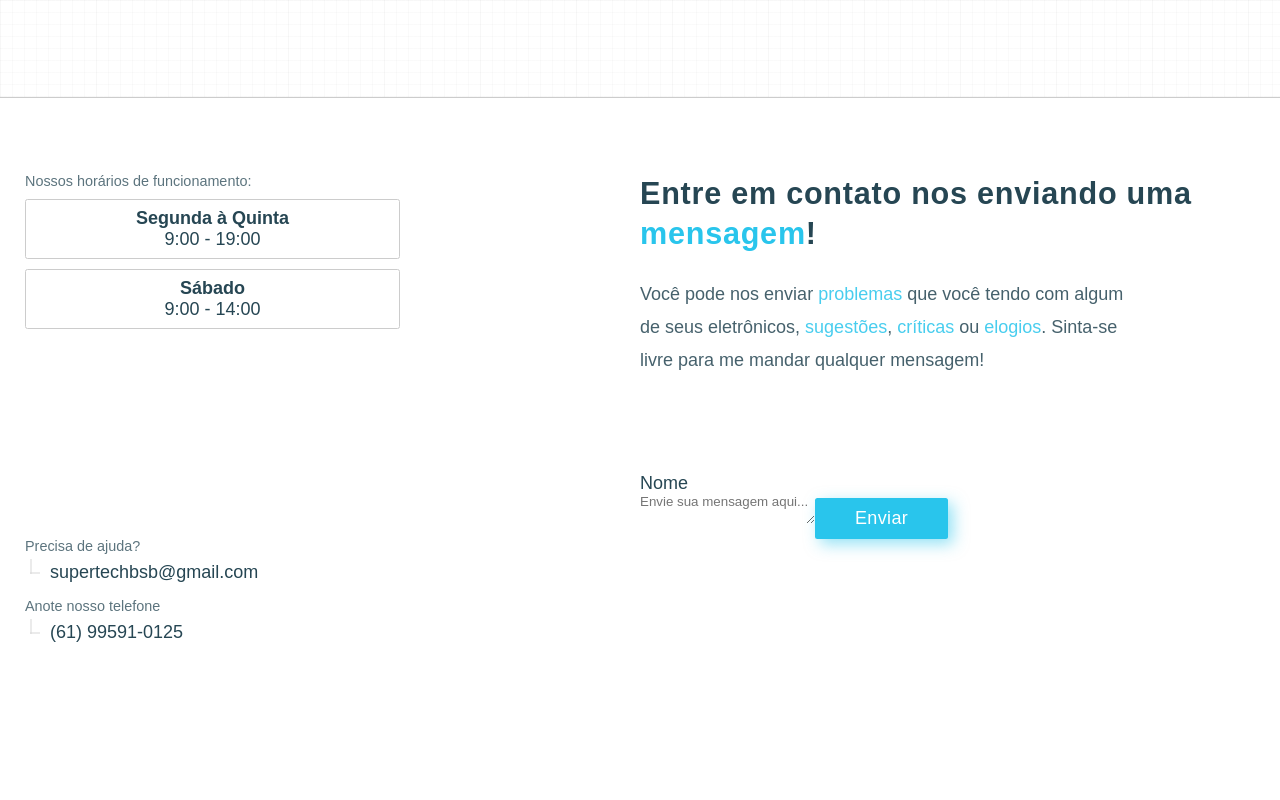
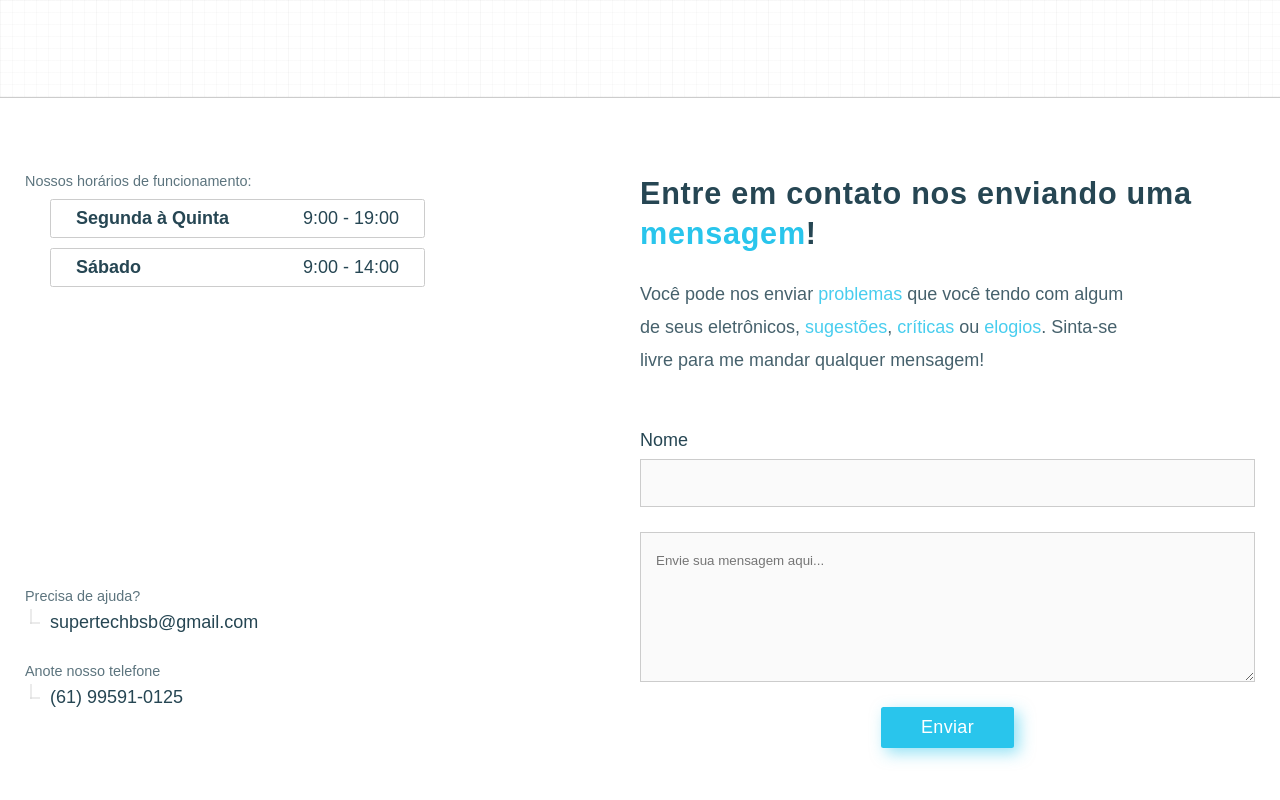
Before and after one commit to gasampaiosouza/tech-website, a Next.js app: page / in a window 1280 px wide. Shown: the part 1604-2404 px from the top of the page. Built offline with nearby package versions, Linux system fonts and the light colour scheme.

Commit message:
finish form styles

```diff
--- a/components/Contact/style.module.scss
+++ b/components/Contact/style.module.scss
@@ -29,11 +29,49 @@
 
 .form {
 	grid-row: 2;
-	// ...
+	margin: $default-spacing 0;
+	@include flex();
+
+	.input {
+		width: 100%;
+		border: $default-border;
+		padding: 15px;
+
+		background: #fafafa;
+		transition: background 0.15s ease-in-out;
+
+		&:valid,
+		&:focus {
+			background: #fff;
+		}
+	}
+
+	&-name {
+		width: 100%;
+		@include flex(0, flex-start);
+
+		> label {
+			margin-bottom: 8px;
+		}
+
+		> input.input {
+			font-size: 0.8em;
+		}
+	}
+
+	textarea.input {
+		line-height: 25px;
+		resize: vertical;
+		margin: $default-spacing 0;
+		max-height: 250px;
+		min-height: 150px;
+	}
 }
-
 .contact {
 	grid-row: 3;
+	display: flex;
+	flex-direction: column;
+	justify-content: flex-end;
 	margin: ($default-spacing * 2) 0;
 
 	.phone,
@@ -82,11 +120,12 @@
 
 .opening {
 	&-box {
-		margin: 10px 0;
+		user-select: none;
+		margin: 10px 0 0 $default-spacing;
 		padding: 8px $default-spacing;
 		border: $default-border;
 		width: 375px;
-		@include flex(space-between);
+		@include flex(space-between, $direction: row);
 		border-radius: $border-radius;
 
 		&-title {
```
